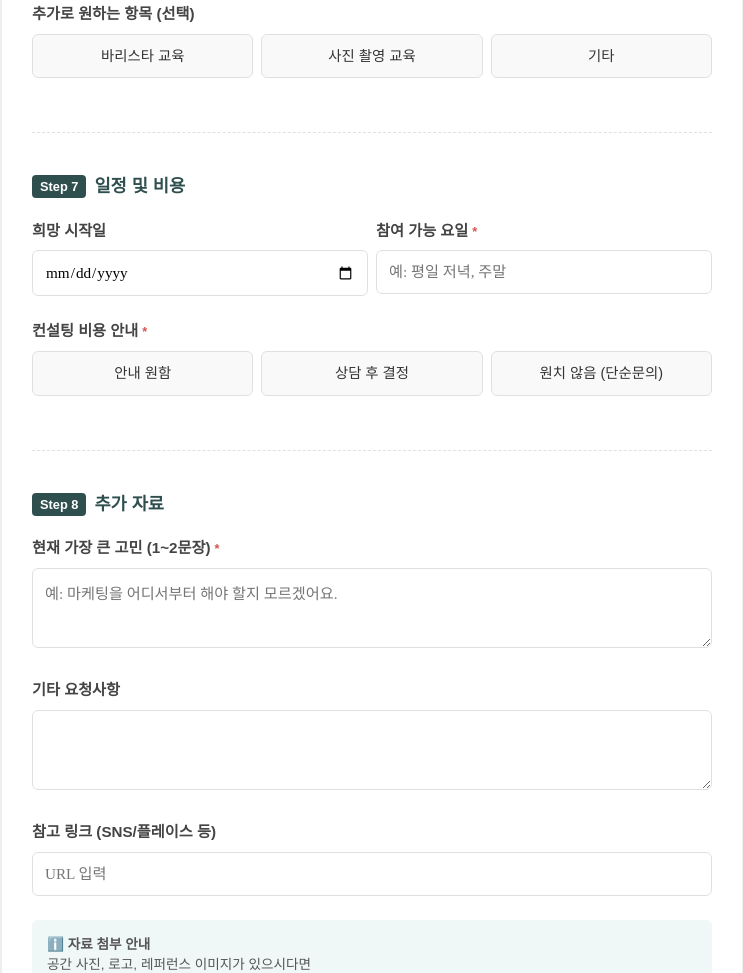
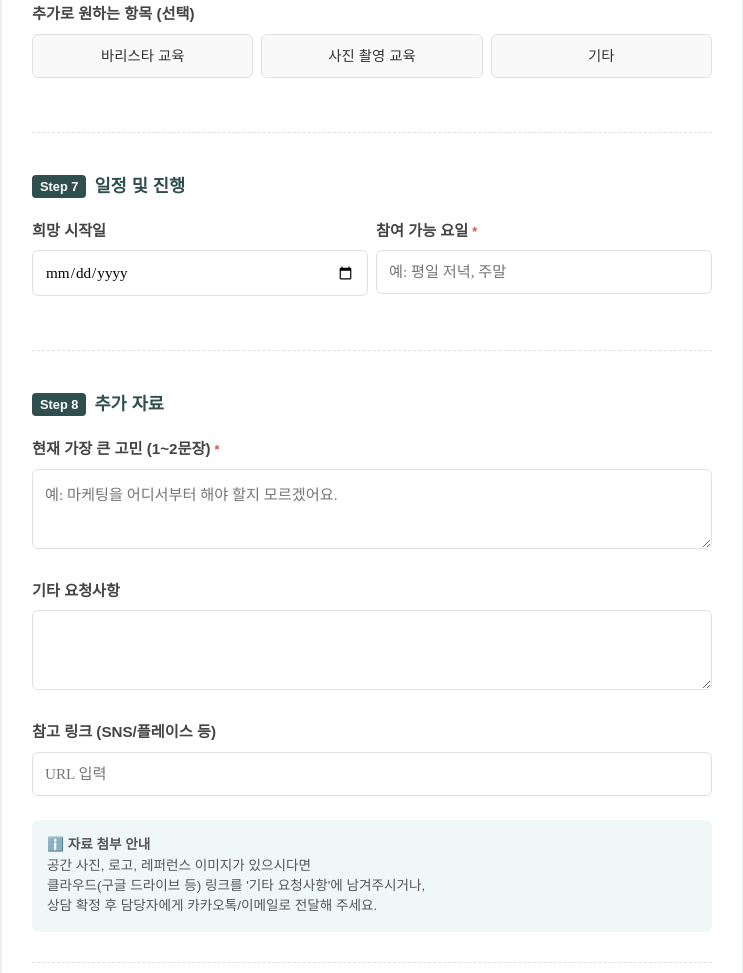
Before and after one commit to smartj3044-ai/flowercafe-consulting, a plain HTML site: page index.html in a window 1280 px wide. Shown: the part 4011-4984 px from the top of the page, without its empty margins (268-1011 px from the left). Drawn offline with Linux system fonts and the light colour scheme; a web font is replaced by a local one.

Commit message:
Update index.html

```diff
--- a/index.html
+++ b/index.html
@@ -512,7 +512,7 @@
         </div>
 
         <div class="section">
-            <div class="sec-title"><span class="sec-badge">Step 7</span>일정 및 비용</div>
+            <div class="sec-title"><span class="sec-badge">Step 7</span>일정 및 진행</div>
             <div class="q-group grid-options grid-2">
                 <div>
                     <label class="label">희망 시작일</label>
@@ -521,14 +521,6 @@
                 <div>
                     <label class="label">참여 가능 요일<span>*</span></label>
                     <input type="text" name="availableTime" required placeholder="예: 평일 저녁, 주말">
-                </div>
-            </div>
-            <div class="q-group">
-                <label class="label">컨설팅 비용 안내<span>*</span></label>
-                <div class="grid-options">
-                    <input type="radio" name="costGuide" value="안내원함" class="chk-input" id="cg1"><label for="cg1" class="chk-label">안내 원함</label>
-                    <input type="radio" name="costGuide" value="상담후결정" class="chk-input" id="cg2"><label for="cg2" class="chk-label">상담 후 결정</label>
-                    <input type="radio" name="costGuide" value="원치않음" class="chk-input" id="cg3"><label for="cg3" class="chk-label">원치 않음 (단순문의)</label>
                 </div>
             </div>
         </div>
@@ -579,13 +571,12 @@
 </div>
 
 <script>
-    // ✅ URL 유지 (변경 없음)
     const SCRIPT_URL = 'https://script.google.com/macros/s/AKfycbxJK6U1A5qw2vYTn16QJr0tb1dKcbNJz1RK3yEns_4weNodlC3tyqefB0bUASlPlsEPkw/exec';
 
     const form = document.getElementById('consultForm');
     const submitBtn = document.querySelector('.submit-btn');
 
-    // 1. 기타 입력창 토글 로직
+    // 기타 입력창 토글 로직
     const triggers = document.querySelectorAll('.toggle-trigger');
     triggers.forEach(trigger => {
         trigger.addEventListener('change', function() {
@@ -593,7 +584,6 @@
             const targetEl = document.getElementById(targetId);
             const siblings = document.getElementsByName(this.name);
 
-            // 라디오 버튼일 경우 다른거 누르면 숨김
             if (this.type === 'radio') {
                  siblings.forEach(sib => {
                      if (sib !== this && sib.classList.contains('toggle-trigger')) {
@@ -601,7 +591,6 @@
                          if(otherTarget) otherTarget.classList.remove('active');
                      }
                  });
-                 // 일반 라디오 선택 시 기타 입력창 숨김
                  document.querySelectorAll(`input[name="${this.name}"]`).forEach(radio => {
                      radio.addEventListener('change', () => {
                          if (!radio.classList.contains('toggle-trigger')) {
@@ -620,7 +609,7 @@
         });
     });
 
-    // 2. Top 3 체크박스 제한 로직
+    // Top 3 제한 로직
     const top3Checkboxes = document.querySelectorAll('.top3-chk');
     top3Checkboxes.forEach(chk => {
         chk.addEventListener('change', () => {
@@ -640,7 +629,6 @@
         const formData = new FormData(form);
         const data = {};
 
-        // 헬퍼: 라디오/체크박스 값과 기타 입력값 합치기
         function combineValue(optName, otherId) {
             let val = formData.get(optName);
             if (val === '기타' || val === '있음') {
@@ -660,23 +648,19 @@
             return vals;
         }
 
-        const simpleFields = ['status', 'consultType', 'name', 'phone', 'contactMethod', 'address', 'email', 'age', 'gender', 'currentJob', 'targetDate', 'expFlower', 'workTime', 'fundAvailable', 'fundTotal', 'hopeLocation', 'storeSize', 'rentBudget', 'startDate', 'availableTime', 'costGuide', 'worry', 'requests', 'refLinks', 'privacy', 'marketing'];
+        const simpleFields = ['status', 'consultType', 'name', 'phone', 'contactMethod', 'address', 'email', 'age', 'gender', 'currentJob', 'targetDate', 'expFlower', 'workTime', 'fundAvailable', 'fundTotal', 'hopeLocation', 'storeSize', 'rentBudget', 'startDate', 'availableTime', 'worry', 'requests', 'refLinks', 'privacy', 'marketing'];
 
         simpleFields.forEach(field => {
             if(formData.has(field)) data[field] = formData.get(field);
         });
 
-        // 데이터 매핑 및 처리
+        // 데이터 매핑
         data['contactTime'] = formData.getAll('contactTime');
         data['motivation'] = combineValue('motivation_opt', 'mot_other');
         data['reason'] = combineValue('reason_opt', 'rea_other');
         data['expCafe'] = combineValue('expCafe_opt', 'expCafe_other');
         data['cert'] = combineMultiValues('cert_opt', 'cert_other');
-
-        // 2. 희망 창업 형태 (기타 처리)
         data['bizType'] = combineValue('bizType_opt', 'bt_other');
-
-        // 3. 매장 스타일 (기타 처리)
         data['storeStyle'] = combineValue('storeStyle_opt', 'ss_other');
 
         const days = document.getElementById('workDays').value;
@@ -688,8 +672,8 @@
         const tgtKw = formData.getAll('tgt_keyword').join(', ');
         data['brandConcept'] = `[${tgtGender}] [${tgtAge}] ${tgtKw}`;
 
-        // 4. 판매 희망 상품 (누락 버그 수정 완료)
-        data['products'] = formData.getAll('products').join(', ');
+        // 판매 희망 상품 (수정완료)
+        data['products'] = formData.getAll('products');
 
         data['strength'] = formData.getAll('strength');
         data['weakness'] = formData.getAll('weakness');
```
